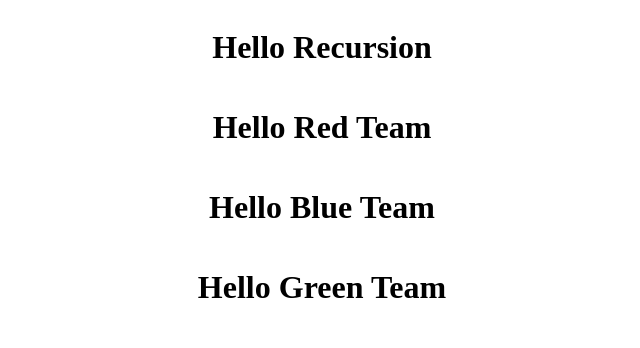
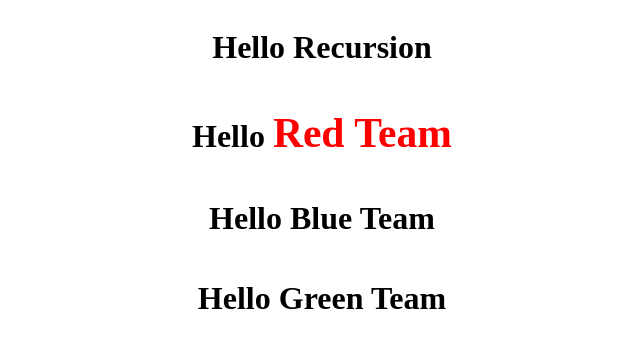
Before and after one commit to Beginners-teamdev-Red/task1, a plain HTML site: page index.html in a window 1280 px wide. Shown: the whole page, without its empty margins (318-958 px from the left). Drawn offline with Linux system fonts and the light colour scheme.

Commit message:
Red Teamのスタイルを追加。

```diff
--- a/index.html
+++ b/index.html
@@ -10,7 +10,7 @@
   <body>
     <div class="container">
       <h1>Hello Recursion</h1>
-      <h1>Hello Red Team</h1>
+      <h1 class="red-team">Hello <span>Red Team</span></h1>
       <h1>Hello Blue Team</h1>
       <h1>Hello Green Team</h1>
     </div>
--- a/style.css
+++ b/style.css
@@ -3,3 +3,8 @@
   flex-flow: column;
   align-items: center;
 }
+
+.red-team span {
+  color: red;
+  font-size: 1.3em;
+}
```
